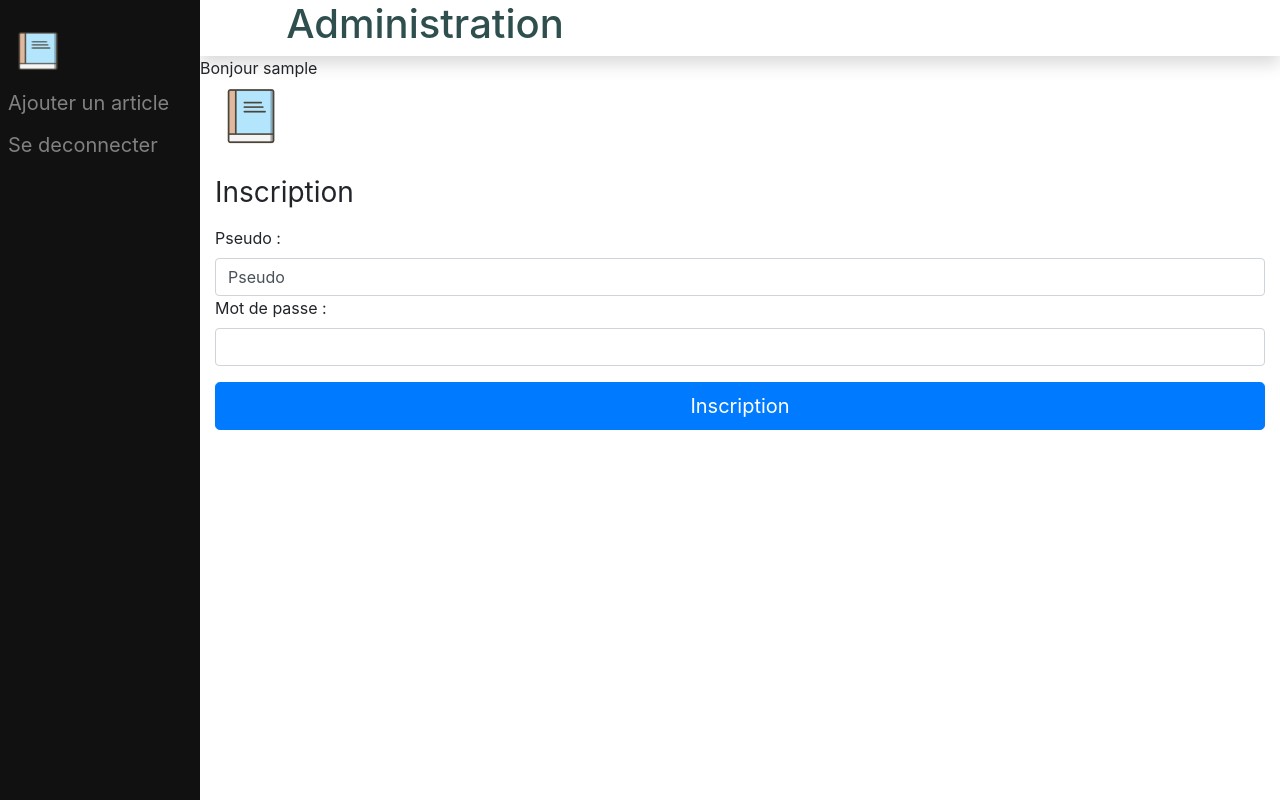
After one commit to medlamrani/Blog-Ecrivain, a PHP site: template views/addUser.php in a window 1280 px wide. The commit adds this page. Run offline with PHP 8.4, Linux system fonts and the light colour scheme; the template is opened without the code that fills it, so the values that code supplies are empty; the visitor is signed in with stand-in values (Sample User, id 1); some libraries are stand-ins or nearby versions.

Commit message:
some modification

```diff
--- a/db/00_create-table.sql
+++ b/db/00_create-table.sql
@@ -19,7 +19,7 @@ CREATE TABLE IF NOT EXISTS `comment` (
   `report` int(11) NOT NULL,
   `commentDate` datetime NOT NULL,
   PRIMARY KEY (`id`),
-  CONSTRAINT FK_PostComment FOREIGN KEY (post_id) REFERENCES post(id)
+  CONSTRAINT FK_PostComment FOREIGN KEY (post_id) REFERENCES post(id) ON DELETE CASCADE
 ) ENGINE=InnoDB  DEFAULT CHARSET=utf8 AUTO_INCREMENT=13 ;
 
 
--- a/public/css/style.css
+++ b/public/css/style.css
@@ -2,8 +2,7 @@ body {
   font-family: "Lato", sans-serif;
 }
 
-.masthead
-{
+.masthead {
   width: 100%;
   height: calc(100vh - 100px);
   min-height: 775px;
@@ -14,24 +13,23 @@ background-size: cover;
   background-position-y: top;
 }
 
-.headtext
-{
+.headtext {
   color: white;
   margin-top: 200px;
   margin-left: auto;
   text-align: right;
 }
 
-section{
+section {
   margin-bottom: 100px;
 }
 
-.navlink
-{
+.navlink {
   text-decoration: none;
   color: black;
   margin-left: 10px;
 }
+
 .sidenav {
   height: 100%;
   width: 200px;
@@ -57,7 +55,7 @@ margin-left: 10px;
 }
 
 .main {
-  width: 90% ;
+  width: 90%;
   margin: -50px auto 100px;
   font-size: 28px;
   padding: 0px 10px;
@@ -68,18 +66,16 @@ margin-left: 10px;
   margin-left: 200px;
 }
 
-#articles
-{
+#articles {
   width: 100%;
   margin-top: 100px;
 }
 
-.shadow
-{
+.shadow {
   box-shadow: 10px 10px 10px black;
 }
 
-.list{
+.list {
   color: darkslategray;
 }
 
@@ -98,7 +94,7 @@ h3 a:hover {
   color: darkcyan;
 }
 
-.login-bloc{
+.login-bloc {
   height: 100%;
   margin-top: 200px;
 }
@@ -109,3 +105,8 @@ h3 a:hover {
   padding: 25px;
   margin: auto;
 }
+
+.flashmsg
+{
+  z-index: 100;
+}
--- a/views/addPost.php
+++ b/views/addPost.php
@@ -1,8 +1,7 @@
 <?php ob_start(); ?>
 <?php
-      echo 'Bonjour '. $_SESSION['username'];
-
-      ?>
+    echo 'Bonjour '. $_SESSION['username'];
+?>
     <div class="newpost">
         <div class="container-fluid">
             <form action="?action=addPost" method="post" class="form-signin">
--- /dev/null
+++ b/views/addUser.php
@@ -0,0 +1,27 @@
+<?php ob_start(); ?>
+<?php
+    echo 'Bonjour '. $_SESSION['username'];
+?>
+    <div class="newpost">
+        <div class="container-fluid">
+            <form action="?action=inscription" method="post" class="form-signin">
+                <img class="mb-4" src="public/images/booki.png" width="72" height="72">
+                <h1 class="h3 mb-3 font-weight-normal">Inscription</h1>
+
+                <label for="username" >Pseudo :</label>
+                <input type="text" name="username" class="form-control" value="Pseudo"/>
+
+                <label for="password" >Mot de passe : </label>
+                <input type="password" name="password" class="form-control" value=""/>
+
+
+
+                <input type="submit" value="Inscription" name="inscription" class="btn btn-lg btn-primary btn-block mt-3"/>
+            </form>
+        </div>
+    </div>
+
+
+<?php $content = ob_get_clean(); ?>
+
+<?php require(__DIR__ . "/templates/adminLayout.php"); ?>
--- a/views/listPostsView.php
+++ b/views/listPostsView.php
@@ -32,14 +32,14 @@
                 ?>
                     <article class="mb-5 mt-5">
                     <?php
-                    if (strlen($post->content()) <= 200)
+                    if (strlen($post->content()) <= 400)
                     {
                       $content = $post->content();
                     }
 
                     else
                     {
-                      $debut = substr($post->content(), 0, 200);
+                      $debut = substr($post->content(), 0, 400);
                       $debut = substr($debut, 0, strrpos($debut, ' ')) . '...';
 
                       $content = $debut;
--- a/views/postView.php
+++ b/views/postView.php
@@ -42,7 +42,7 @@
             ?>
                 <div class="col-10 offset-1 mb-5 mt-5">
                     <div class="text-justify mb-5">Posté par <strong><?= htmlspecialchars($comment['author']) ?></strong> le <?= $comment['commentDate'] ?></div>
-                    <div class="text-justify article-text text-reader"><?= nl2br(htmlspecialchars($comment['content'])) ?></div>
+                    <div class="text-justify article-text text-reader"><?= nl2br($comment['content']) ?></div>
                     <a class="btn btn-primary btn-lg active" href="index.php?action=reportComment&amp;id=<?= $comment['id'] ?>">Signaler</a>
                     <hr>
                 </div>
--- a/views/templates/adminLayout.php
+++ b/views/templates/adminLayout.php
@@ -10,17 +10,33 @@
         <title><?= $title ?></title>
     </head>
     <body>
-    <header>
-        <div class="sidenav">
+        <nav class="sidenav">
             <a class="navbar-brand" href="index.php?action=administration">
                 <img src="public/images/booki.png" width="60" height="50" alt="" loading="lazy">
             </a>
+
             <a href="index.php?action=addPost">Ajouter un article</a>
             <?php if(isset($_SESSION['username'])) : ?>
                 <a href="index.php?action=logout"> Se deconnecter </a>
             <?php endif; ?>
+        </nav>
+
+        <header class="admin">
+            <div class="container bg-white shadow">
+                <div class="row">
+                    <div class="col-lg-5  list">
+                        <div class="header-content mx-auto">
+                            <h1 class="text-center text-black">
+                                    Administration
+                            </h1>
+                        </div>
+                    </div>
+                </div>
             </div>
         </header>
+
+        <div class="admin">
+            <div class="flashmsg">
                 <?php if(isset($_SESSION['message'])) : ?>
                     <div class="alert alert-warning alert-dismissible fade show" role="alert">
                         <strong><?php echo $_SESSION['message'] ;?></strong>
@@ -29,11 +45,13 @@
                         </button>
                     </div>
                 <?php endif; ?>
-    <div class="main">
+            </div>
+        </div>
+
+        <div class="admin">
             <?= $content ?>
         </div>
 
-    <script src="https://cdn.tiny.cloud/1/sopaorxqnp7cw8uwfjzg8qv2avtkkhniwt0bombfmer6v2f0/tinymce/5/tinymce.min.js" referrerpolicy="origin"></script>
     <script src="https://cdn.tiny.cloud/1/sopaorxqnp7cw8uwfjzg8qv2avtkkhniwt0bombfmer6v2f0/tinymce/5/tinymce.min.js" referrerpolicy="origin"></script>
     <script src="https://ajax.googleapis.com/ajax/libs/jquery/3.5.1/jquery.min.js"></script>
     <script src="https://cdnjs.cloudflare.com/ajax/libs/popper.js/1.16.0/umd/popper.min.js"></script>
--- a/views/templates/layout.php
+++ b/views/templates/layout.php
@@ -38,7 +38,6 @@
 
 
     <script src="https://cdn.tiny.cloud/1/sopaorxqnp7cw8uwfjzg8qv2avtkkhniwt0bombfmer6v2f0/tinymce/5/tinymce.min.js" referrerpolicy="origin"></script>
-    <script src="https://cdn.tiny.cloud/1/sopaorxqnp7cw8uwfjzg8qv2avtkkhniwt0bombfmer6v2f0/tinymce/5/tinymce.min.js" referrerpolicy="origin"></script>
     <script src="https://ajax.googleapis.com/ajax/libs/jquery/3.5.1/jquery.min.js"></script>
     <script src="https://cdnjs.cloudflare.com/ajax/libs/popper.js/1.16.0/umd/popper.min.js"></script>
     <script src="https://maxcdn.bootstrapcdn.com/bootstrap/4.5.0/js/bootstrap.min.js"></script>
```
Also changed, not shown: controller/adminController.php (+39 -0 lines), controller/controller.php (+7 -0 lines), index.php (+16 -1 lines), lib/Model/CommentManager.php (+19 -0 lines), lib/Model/UserManager.php (+19 -2 lines), views/administration.php (+2 -14 lines), public/images/bg-book1.jpg (added). Lines whose indentation alone changed are shown as unchanged.
